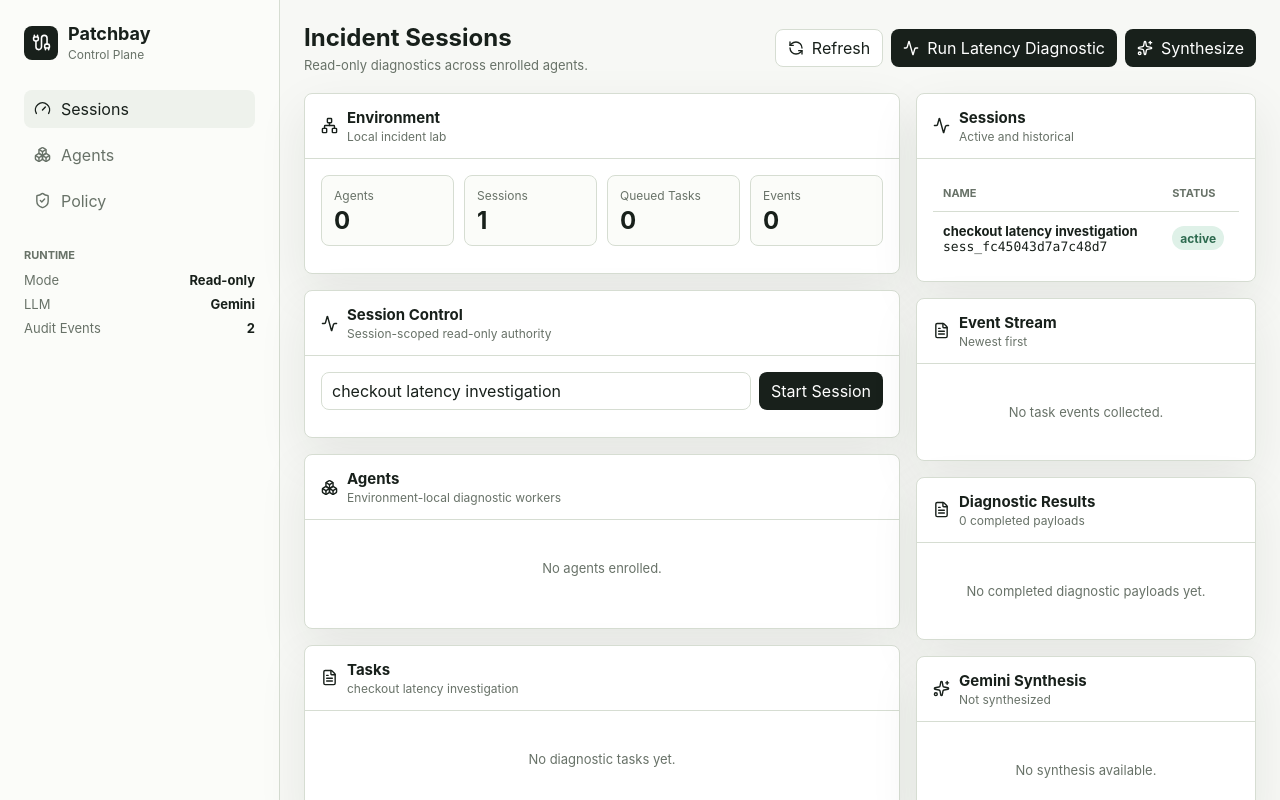
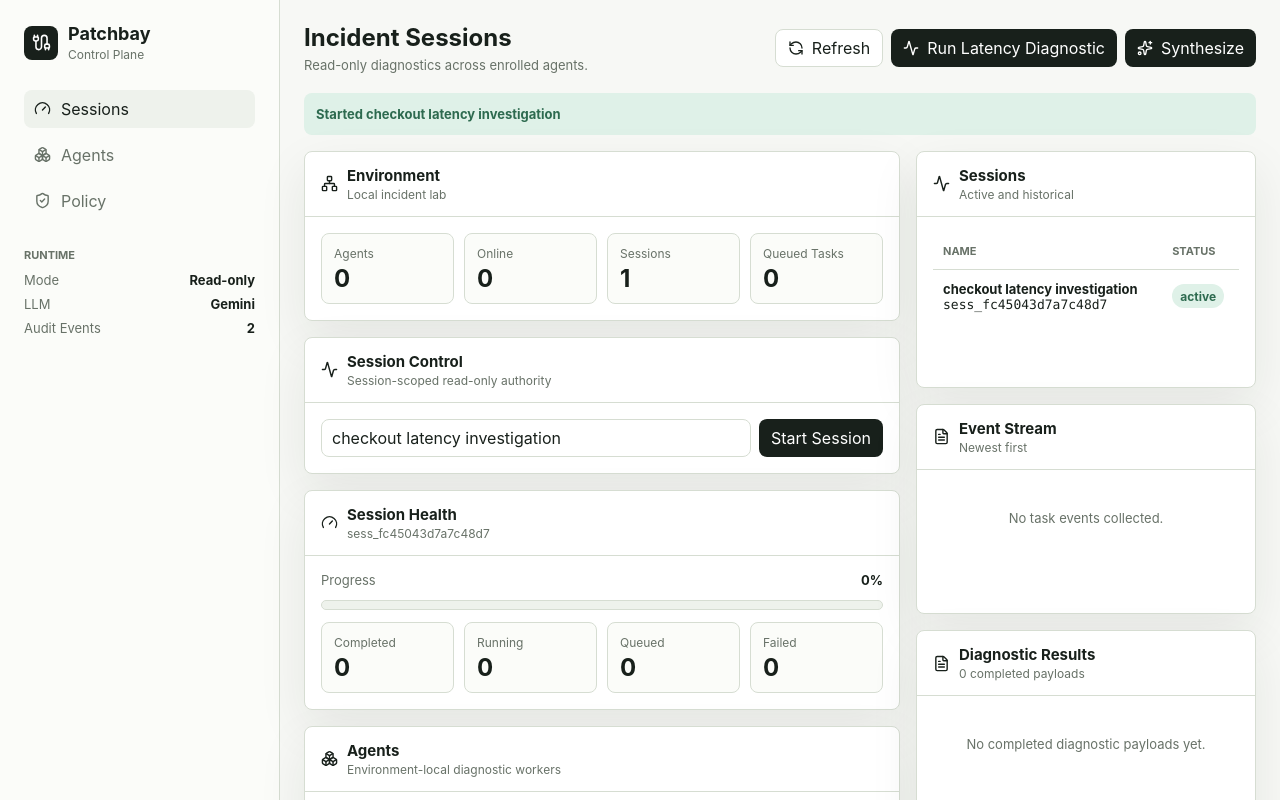
Before and after one commit to VenkatGGG/Patchbay, a Next.js app in the folder apps/web/: page / in a window 1280 px wide. Both pictures are taken after a click on the button "Start Session". Shown: the top 800 px of the page. Built offline with nearby package versions, Linux system fonts and the light colour scheme.

Commit message:
feat: polish operational dashboard UI

```diff
--- a/apps/web/src/app/globals.css
+++ b/apps/web/src/app/globals.css
@@ -150,6 +150,27 @@
   margin-bottom: 20px;
 }
 
+.banner {
+  min-height: 42px;
+  display: flex;
+  align-items: center;
+  margin-bottom: 16px;
+  border-radius: 8px;
+  padding: 0 12px;
+  font-size: 13px;
+  font-weight: 650;
+}
+
+.banner.info {
+  color: var(--green);
+  background: var(--green-soft);
+}
+
+.banner.error {
+  color: var(--red);
+  background: var(--red-soft);
+}
+
 .topbar h2 {
   margin: 0;
   font-size: 24px;
@@ -270,6 +291,43 @@
   line-height: 1;
 }
 
+.session-health {
+  display: grid;
+  gap: 12px;
+}
+
+.health-row {
+  display: flex;
+  align-items: center;
+  justify-content: space-between;
+  color: var(--muted);
+  font-size: 13px;
+}
+
+.health-row strong {
+  color: var(--text);
+}
+
+.health-grid {
+  display: grid;
+  grid-template-columns: repeat(4, minmax(90px, 1fr));
+  gap: 10px;
+}
+
+.progress-track {
+  height: 10px;
+  overflow: hidden;
+  border: 1px solid var(--border);
+  border-radius: 999px;
+  background: var(--surface-muted);
+}
+
+.progress-fill {
+  height: 100%;
+  border-radius: 999px;
+  background: var(--green);
+}
+
 .table {
   width: 100%;
   border-collapse: collapse;
@@ -301,6 +359,13 @@
     "SFMono-Regular", Consolas, "Liberation Mono", Menlo, monospace;
 }
 
+.muted-line {
+  margin-top: 4px;
+  color: var(--muted);
+  font-size: 12px;
+  overflow-wrap: anywhere;
+}
+
 .pill {
   min-height: 24px;
   display: inline-flex;
@@ -324,6 +389,16 @@
 .pill.running {
   color: var(--blue);
   background: var(--blue-soft);
+}
+
+.pill.info {
+  color: var(--blue);
+  background: var(--blue-soft);
+}
+
+.pill.error {
+  color: var(--red);
+  background: var(--red-soft);
 }
 
 .pill.expired,
@@ -365,6 +440,13 @@
   border-left: 3px solid var(--border);
   padding: 8px 10px;
   background: #fbfcf9;
+}
+
+.event-heading {
+  display: flex;
+  align-items: center;
+  justify-content: space-between;
+  gap: 10px;
 }
 
 .event strong {
@@ -440,7 +522,8 @@
   }
 
   .grid,
-  .metric-grid {
+  .metric-grid,
+  .health-grid {
     grid-template-columns: 1fr;
   }
 
--- a/apps/web/src/components/control-plane-dashboard.tsx
+++ b/apps/web/src/components/control-plane-dashboard.tsx
@@ -28,7 +28,11 @@
   const [state, setState] = useState<ControlPlaneState>(emptyState);
   const [sessionName, setSessionName] = useState("checkout latency investigation");
   const [selectedSessionId, setSelectedSessionId] = useState<string>("");
-  const [isBusy, setIsBusy] = useState(false);
+  const [busyAction, setBusyAction] = useState<
+    "refresh" | "session" | "diagnostic" | "synthesis" | null
+  >(null);
+  const [notice, setNotice] = useState<string>("");
+  const [error, setError] = useState<string>("");
 
   const selectedSession = useMemo(
     () =>
@@ -54,15 +58,32 @@
         .filter((synthesis) => synthesis.sessionId === selectedSession.id)
         .at(-1)
     : undefined;
+  const taskSummary = summarizeTasks(selectedTasks);
+  const completionPercent =
+    selectedTasks.length === 0
+      ? 0
+      : Math.round((taskSummary.completed / selectedTasks.length) * 100);
+  const onlineAgents = state.agents.filter((agent) => agent.status === "online").length;
 
   async function refresh() {
-    const response = await fetch("/api/state", { cache: "no-store" });
-    setState(await response.json());
+    setBusyAction("refresh");
+    try {
+      const response = await fetch("/api/state", { cache: "no-store" });
+      if (!response.ok) {
+        throw new Error(`State refresh failed with ${response.status}`);
+      }
+      setState(await response.json());
+      setError("");
+    } catch (caught) {
+      setError(messageFrom(caught));
+    } finally {
+      setBusyAction(null);
+    }
   }
 
   async function createSession() {
     if (!selectedEnvironment) return;
-    setIsBusy(true);
+    setBusyAction("session");
     try {
       const response = await fetch("/api/sessions", {
         method: "POST",
@@ -74,39 +95,61 @@
           ttlMinutes: 30
         })
       });
+      if (!response.ok) {
+        throw new Error(`Session creation failed with ${response.status}`);
+      }
       const session = (await response.json()) as DebugSession;
       setSelectedSessionId(session.id);
+      setNotice(`Started ${session.name}`);
+      setError("");
       await refresh();
+    } catch (caught) {
+      setError(messageFrom(caught));
     } finally {
-      setIsBusy(false);
+      setBusyAction(null);
     }
   }
 
   async function runDiagnostic() {
     if (!selectedSession) return;
-    setIsBusy(true);
+    setBusyAction("diagnostic");
     try {
-      await fetch(`/api/sessions/${selectedSession.id}/diagnostics`, {
+      const response = await fetch(`/api/sessions/${selectedSession.id}/diagnostics`, {
         method: "POST",
         headers: { "Content-Type": "application/json" },
         body: JSON.stringify({ scenario: "latency_spike" })
       });
+      if (!response.ok) {
+        throw new Error(`Diagnostic run failed with ${response.status}`);
+      }
+      const tasks = (await response.json()) as DiagnosticTask[];
+      setNotice(`Queued ${tasks.length} read-only diagnostics`);
+      setError("");
       await refresh();
+    } catch (caught) {
+      setError(messageFrom(caught));
     } finally {
-      setIsBusy(false);
+      setBusyAction(null);
     }
   }
 
   async function synthesize() {
     if (!selectedSession) return;
-    setIsBusy(true);
+    setBusyAction("synthesis");
     try {
-      await fetch(`/api/sessions/${selectedSession.id}/synthesize`, {
+      const response = await fetch(`/api/sessions/${selectedSession.id}/synthesize`, {
         method: "POST"
       });
+      if (!response.ok) {
+        throw new Error(`Synthesis failed with ${response.status}`);
+      }
+      setNotice("Generated investigation synthesis");
+      setError("");
       await refresh();
+    } catch (caught) {
+      setError(messageFrom(caught));
     } finally {
-      setIsBusy(false);
+      setBusyAction(null);
     }
   }
 
@@ -154,30 +197,41 @@
             <p>Read-only diagnostics across enrolled agents.</p>
           </div>
           <div className="toolbar">
-            <button className="button secondary" type="button" onClick={refresh}>
+            <button
+              className="button secondary"
+              type="button"
+              onClick={refresh}
+              disabled={busyAction !== null}
+            >
               <RefreshCcw size={16} />
-              Refresh
+              {busyAction === "refresh" ? "Refreshing" : "Refresh"}
             </button>
             <button
               className="button"
               type="button"
               onClick={runDiagnostic}
-              disabled={!selectedSession || isBusy}
+              disabled={!selectedSession || busyAction !== null}
             >
               <Activity size={16} />
-              Run Latency Diagnostic
+              {busyAction === "diagnostic" ? "Queueing" : "Run Latency Diagnostic"}
             </button>
             <button
               className="button"
               type="button"
               onClick={synthesize}
-              disabled={!selectedSession || isBusy}
+              disabled={!selectedSession || busyAction !== null}
             >
               <Sparkles size={16} />
-              Synthesize
+              {busyAction === "synthesis" ? "Synthesizing" : "Synthesize"}
             </button>
           </div>
         </div>
+
+        {(error || notice) && (
+          <div className={`banner ${error ? "error" : "info"}`} role="status">
+            {error || notice}
+          </div>
+        )}
 
         <div className="grid">
           <div className="stack">
@@ -188,9 +242,9 @@
             >
               <div className="metric-grid">
                 <Metric label="Agents" value={state.agents.length} />
+                <Metric label="Online" value={onlineAgents} />
                 <Metric label="Sessions" value={state.sessions.length} />
                 <Metric label="Queued Tasks" value={countTasks(state, "queued")} />
-                <Metric label="Events" value={state.events.length} />
               </div>
             </Panel>
 
@@ -210,11 +264,40 @@
                   className="button"
                   type="button"
                   onClick={createSession}
-                  disabled={isBusy || !selectedEnvironment}
+                  disabled={busyAction !== null || !selectedEnvironment}
                 >
-                  Start Session
+                  {busyAction === "session" ? "Starting" : "Start Session"}
                 </button>
               </div>
+            </Panel>
+
+            <Panel
+              icon={<Gauge size={17} />}
+              title="Session Health"
+              subtitle={selectedSession?.id ?? "No active session"}
+            >
+              {selectedSession ? (
+                <div className="session-health">
+                  <div className="health-row">
+                    <span>Progress</span>
+                    <strong>{completionPercent}%</strong>
+                  </div>
+                  <div className="progress-track" aria-label="Task completion">
+                    <div
+                      className="progress-fill"
+                      style={{ width: `${completionPercent}%` }}
+                    />
+                  </div>
+                  <div className="health-grid">
+                    <Metric label="Completed" value={taskSummary.completed} />
+                    <Metric label="Running" value={taskSummary.running} />
+                    <Metric label="Queued" value={taskSummary.queued} />
+                    <Metric label="Failed" value={taskSummary.failed} />
+                  </div>
+                </div>
+              ) : (
+                <div className="empty">Start a session to track diagnostic progress.</div>
+              )}
             </Panel>
 
             <Panel
@@ -244,7 +327,12 @@
                         <td>
                           <StatusPill value={agent.status} />
                         </td>
-                        <td>{agent.capabilities.length}</td>
+                        <td>
+                          <strong>{agent.capabilities.length}</strong>
+                          <div className="muted-line">
+                            {agent.capabilities.slice(0, 3).join(", ")}
+                          </div>
+                        </td>
                         <td>
                           {agent.tailscale.enabled
                             ? agent.tailscale.authKeyPreview ?? "enabled"
@@ -333,8 +421,13 @@
                 ) : (
                   selectedEvents.map((event) => (
                     <div className="event" key={event.id}>
-                      <strong>{event.message}</strong>
-                      <p className="mono">{event.taskId}</p>
+                      <div className="event-heading">
+                        <strong>{event.message}</strong>
+                        <StatusPill value={event.level} />
+                      </div>
+                      <p className="mono">
+                        {event.taskId} · {new Date(event.createdAt).toLocaleTimeString()}
+                      </p>
                     </div>
                   ))
                 )}
@@ -437,6 +530,15 @@
   return <span className={`pill ${value}`}>{value}</span>;
 }
 
+function summarizeTasks(tasks: DiagnosticTask[]) {
+  return {
+    completed: tasks.filter((task) => task.status === "completed").length,
+    failed: tasks.filter((task) => task.status === "failed").length,
+    queued: tasks.filter((task) => task.status === "queued").length,
+    running: tasks.filter((task) => task.status === "running").length
+  };
+}
+
 function DiagnosticResult({ task }: { task: DiagnosticTask }) {
   return (
     <details className="result-item">
@@ -457,3 +559,7 @@
 function countTasks(state: ControlPlaneState, status: string) {
   return state.tasks.filter((task) => task.status === status).length;
 }
+
+function messageFrom(error: unknown) {
+  return error instanceof Error ? error.message : "Unexpected control plane error";
+}
```
